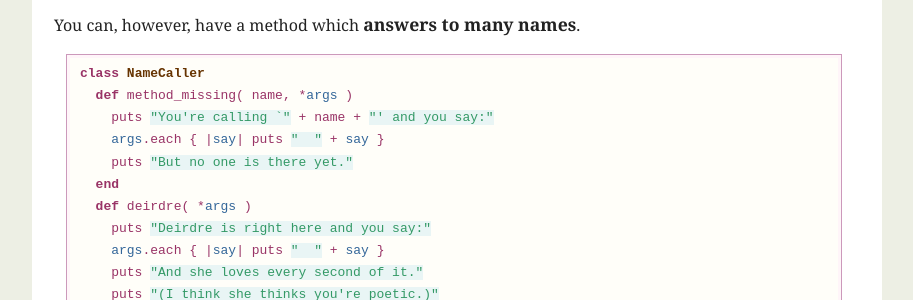
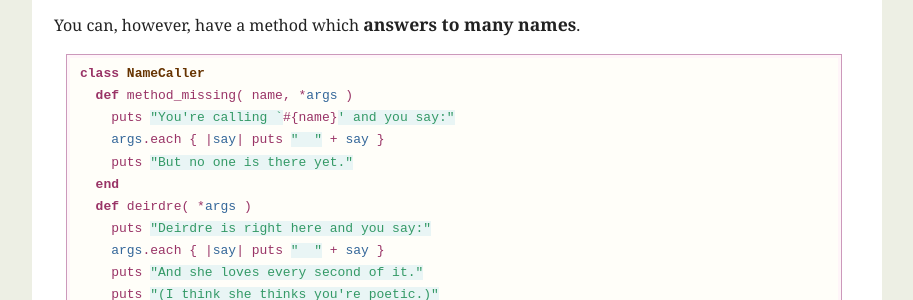
Before and after one commit to mislav/poignant-guide, a Jekyll site: the page built from _posts/1900-01-06-downtown.md, in a window 1280 px wide and 900 px high, scrolled down 32919 px. Shown: the part 150-450 px from the top of the window, without its empty margins (183-1096 px from the left). Built offline with Jekyll 4.4.1, drawn with Linux system fonts in a browser that asks for light colours; Markdown is read by kramdown in place of the engine named in the settings.

Commit message:
Explicitly interpolate symbol into string
Symbols are not implicitly converted and the original code causes a
TypeError to be raised at runtime.

```diff
--- a/_posts/1900-01-06-downtown.md
+++ b/_posts/1900-01-06-downtown.md
@@ -1512,7 +1512,7 @@ You can, however, have a method which **answers to many names**.
 {% highlight ruby %}
 class NameCaller
   def method_missing( name, *args )
-    puts "You're calling `" + name + "' and you say:"
+    puts "You're calling `#{name}' and you say:"
     args.each { |say| puts "  " + say }
     puts "But no one is there yet."
   end
```
